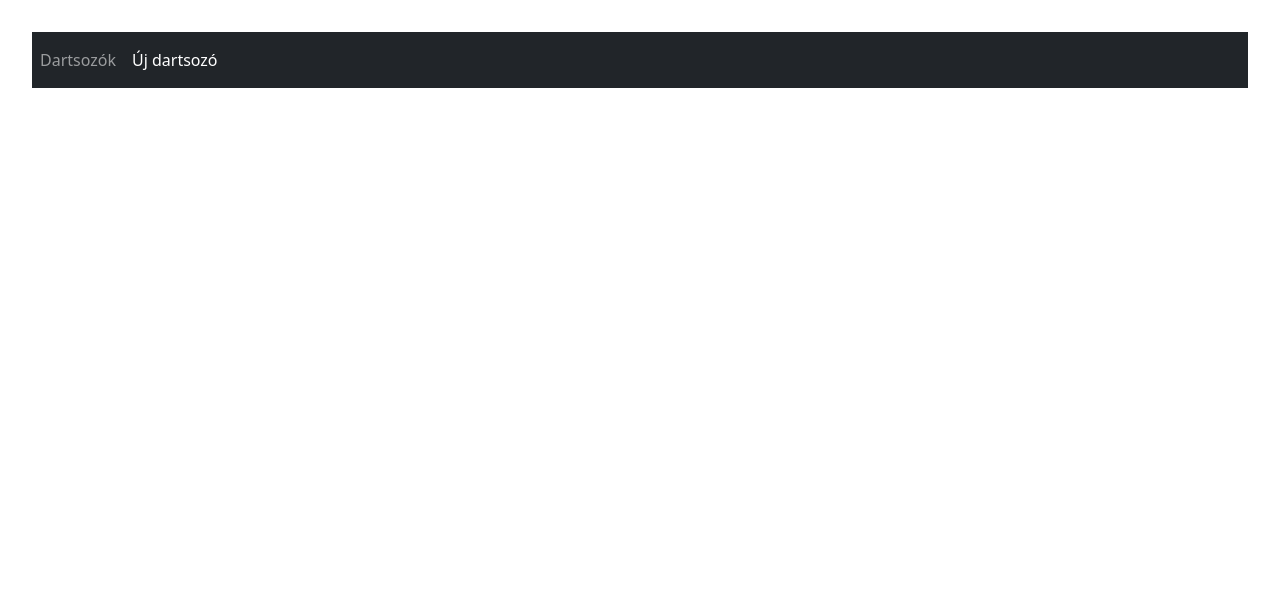
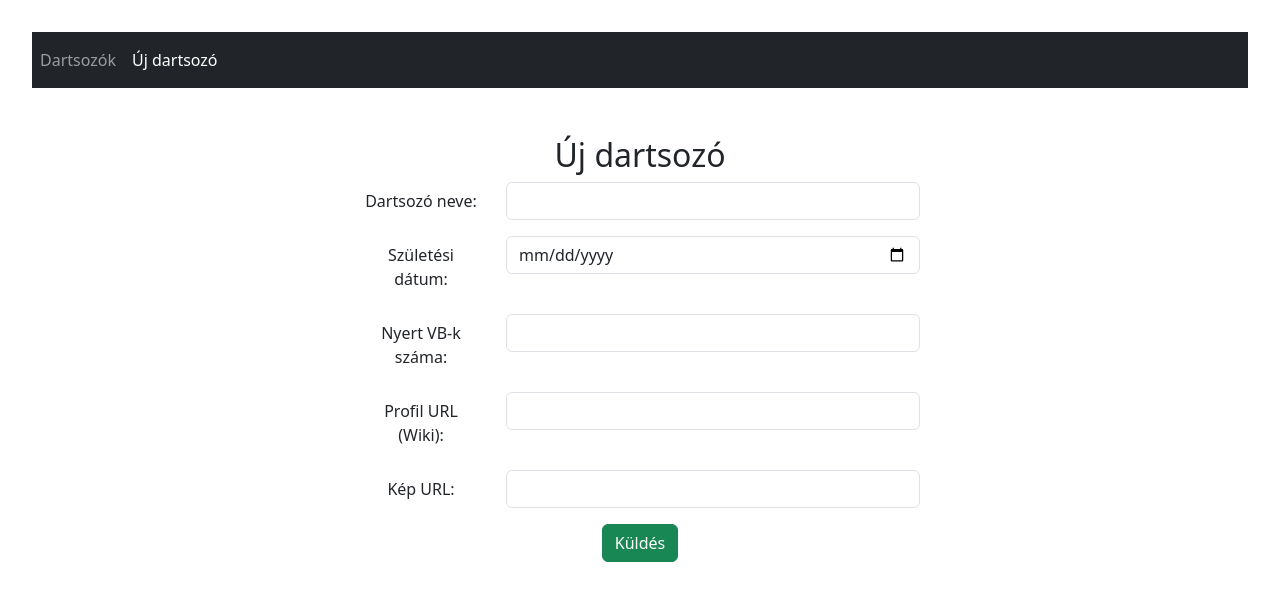
Before and after one commit to ZReka1224/Darts2, a React (Vite) app: page /new-darts in a window 1280 px wide. Shown: the top 600 px of the page. Built offline with nearby package versions, Linux system fonts and the light colour scheme.

Commit message:
DartsCreatePaage

```diff
--- a/src/App.jsx
+++ b/src/App.jsx
@@ -1,6 +1,7 @@
 import { BrowserRouter, Routes, Route, NavLink } from "react-router-dom";
 import { DartsListPage } from "./pages/DartsListPage";
 import { DartsSinglePage } from "./pages/DartsSinglePage";
+import { DartsCreatePage } from "./pages/DartsCreatePage";
 import "./App.css";
 
 export function App() {
@@ -26,6 +27,7 @@ export function App() {
       <Routes>
         <Route path="/" element={<DartsListPage />} />
        <Route path="/darts/:dartsId" element={<DartsSinglePage />} />
+        <Route path="/new-darts" element={<DartsCreatePage />} />
 
       </Routes>
 
--- /dev/null
+++ b/src/pages/DartsCreatePage.jsx
@@ -0,0 +1,68 @@
+import { useNavigate } from "react-router-dom";
+import axios from "axios";
+
+export const DartsCreatePage = () => {
+  const navigate = useNavigate();
+
+  const handleSubmit = async (event) => {
+    event.preventDefault();
+    try {
+      await axios.post("https://darts.sulla.hu/darts", {
+        name: event.target.elements.name.value,
+        birth_date: event.target.elements.birth_date.value,
+        world_ch_won: Number(event.target.elements.world_ch_won.value),
+        profile_url: event.target.elements.profile_url.value,
+        image_url: event.target.elements.image_url.value,
+      });
+      navigate("/");
+    } catch (error) {
+      console.log(error);
+    }
+  };
+
+  return (
+    <div className="p-5 content bg-ivory text-center">
+      <h2>Új dartsozó</h2>
+      <form onSubmit={handleSubmit} className="col-md-6 mx-auto">
+        <div className="form-group row pb-3">
+          <label className="col-sm-3 col-form-label">Dartsozó neve:</label>
+          <div className="col-sm-9">
+            <input type="text" name="name" className="form-control" required />
+          </div>
+        </div>
+
+        <div className="form-group row pb-3">
+          <label className="col-sm-3 col-form-label">Születési dátum:</label>
+          <div className="col-sm-9">
+            <input type="date" name="birth_date" className="form-control" required />
+          </div>
+        </div>
+
+        <div className="form-group row pb-3">
+          <label className="col-sm-3 col-form-label">Nyert VB-k száma:</label>
+          <div className="col-sm-9">
+            <input type="number" name="world_ch_won" className="form-control" required />
+          </div>
+        </div>
+
+        <div className="form-group row pb-3">
+          <label className="col-sm-3 col-form-label">Profil URL (Wiki):</label>
+          <div className="col-sm-9">
+            <input type="text" name="profile_url" className="form-control" />
+          </div>
+        </div>
+
+        <div className="form-group row pb-3">
+          <label className="col-sm-3 col-form-label">Kép URL:</label>
+          <div className="col-sm-9">
+            <input type="text" name="image_url" className="form-control" />
+          </div>
+        </div>
+
+        <button type="submit" className="btn btn-success">
+          Küldés
+        </button>
+      </form>
+    </div>
+  );
+};
```
